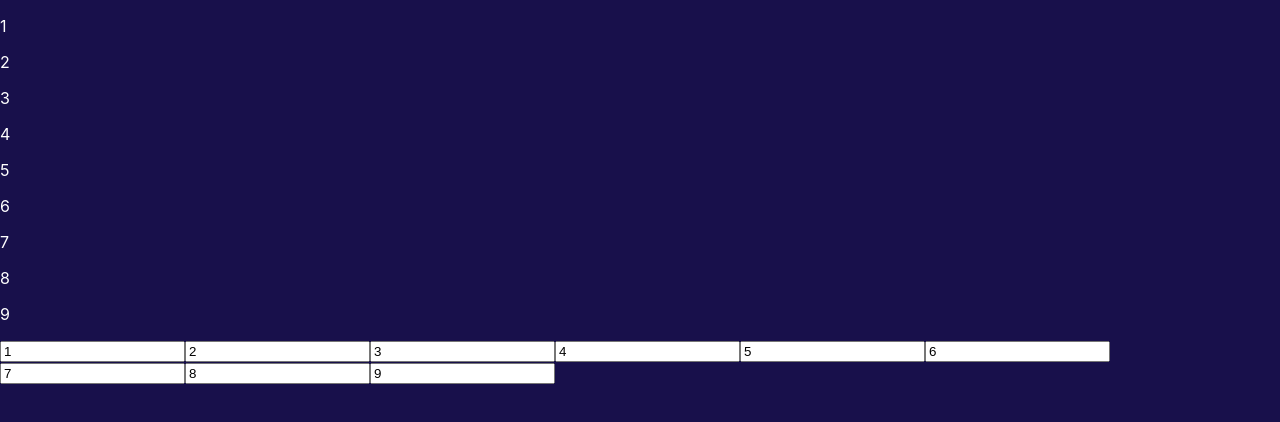
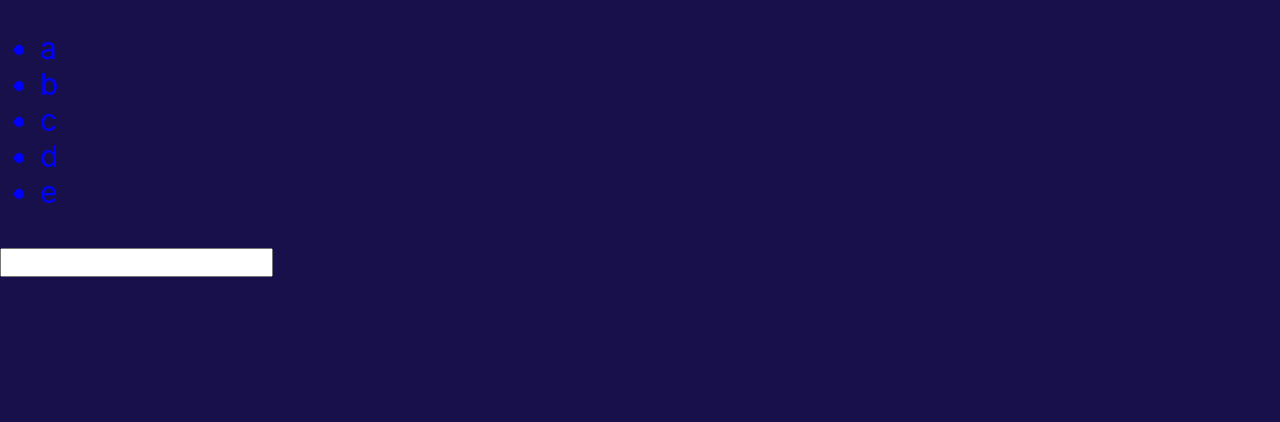
Before and after one commit to luckyzharkyn/reactTest, a React (Create React App) app: page / in a window 1280 px wide. Shown: the top 422 px of the page. Built offline with nearby package versions, Linux system fonts and the light colour scheme.

Commit message:
изменение списка при нажатии и добавление

```diff
--- a/src/App.js
+++ b/src/App.js
@@ -1,28 +1,29 @@
 import React, { useState } from "react";
 
 function App() {
-	const mass = [1, 2, 3, 4, 5, 6, 7, 8, 9]
-	const [notes, setNotes] = useState(mass);
+	const [notes, setNotes] = useState(['a', 'b', 'c', 'd', 'e'])
+	const [editNum, setEditNum] = useState(null)
+	const [value, setValue] = useState("")
 
 	const result = notes.map((note, index) => {
-		return <p key={index}>{note}</p>
+		return <li key={index} onClick={() => setEditNum(index)}>{note}</li>
 	})
 
-	const inputs = notes.map((note, index) => {
-		return <input key={index} value={note} onChange={(event) => changeInput(index, event.target.value)}/>
-	})
-
-	function changeInput(id, value) {
-		setNotes([...notes.slice(0, id), value, ...notes.slice(id + 1)])
+	function changeItem(event) {
+		setNotes([...notes.slice(0, editNum), event.target.value, ...notes.slice(editNum + 1)])
 	}
 
-	return (
-		<div>
-			{result}
-			{inputs}
-		</div>
-	)
+	let input;
+	if(editNum) {
+		input = <input value={notes[editNum]} onChange={(event) => {changeItem(event); setValue(event.target.value)} } onBlur={() => {setEditNum(null); }}/>
+	} else {
+		input = <input value={value} onChange={(event) => setValue(event.target.value)} onBlur={() => setNotes([...notes, value])} />
+	}
 
+	return <div>
+		<ul>{result}</ul>
+		{input}
+	</div>
 }
 
 
--- a/src/index.css
+++ b/src/index.css
@@ -13,10 +13,19 @@ code {
 }
 
 body {
-  color: #fff;
+  font-size: 30px;
+  color: blue;
   background-color: rgb(24, 16, 75);
 }
 
 button{
   display: block;
 }
+span{
+  border: 1px solid black;
+  padding: 30px;
+  background-color: #fff;
+}
+input{
+  font-size: 20px;
+}
```
